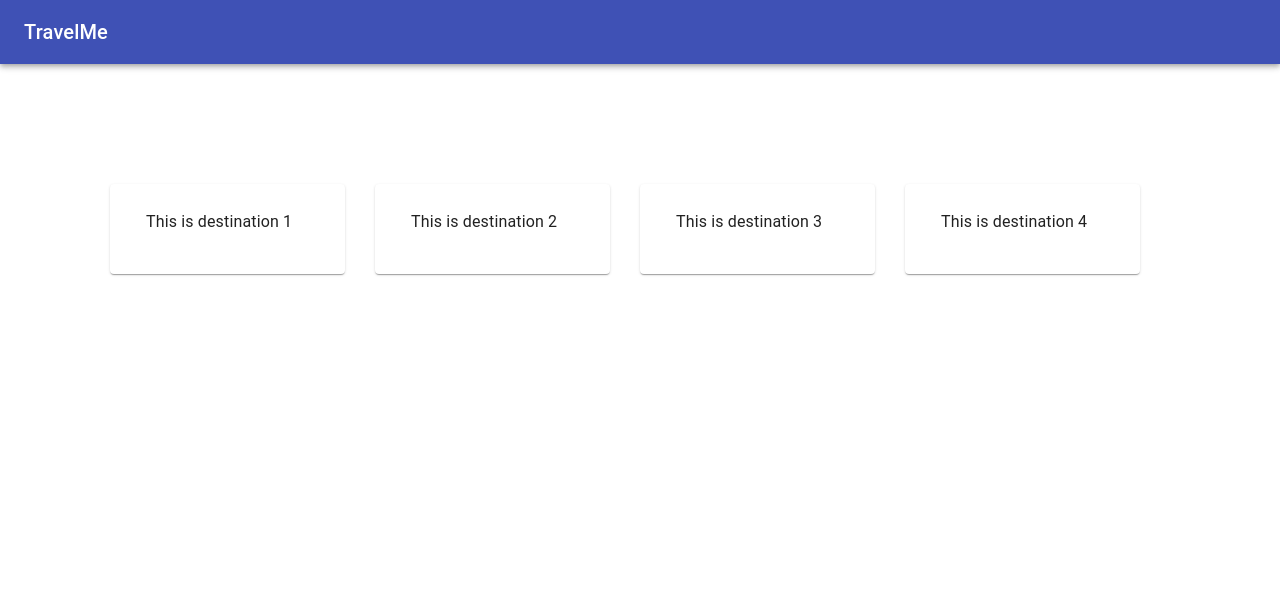
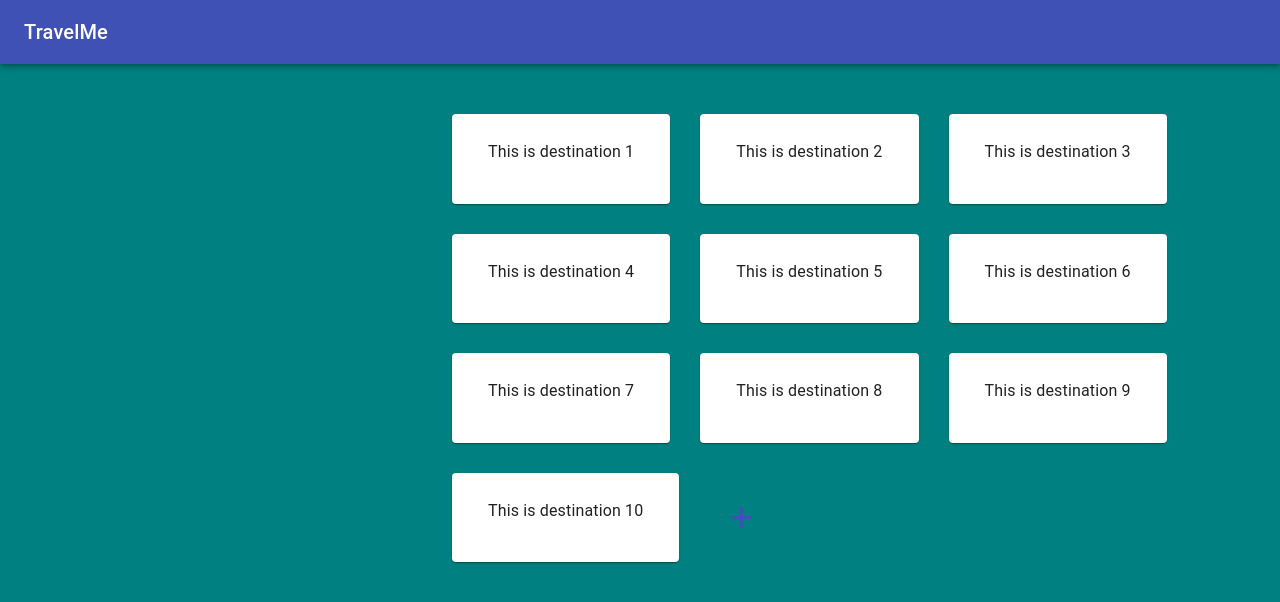
Before and after one commit to gootieno/EasyBreezy, a React (Create React App) app in the folder frontend/: page /destinations in a window 1280 px wide. Shown: the top 602 px of the page. Built offline with nearby package versions, Linux system fonts and the light colour scheme.

Commit message:
created a modal for adding destinations and deleted home component

```diff
--- a/frontend/src/App.js
+++ b/frontend/src/App.js
@@ -11,9 +11,6 @@
       <Route exact path="/">
         <LandingPage />
       </Route>
-      <Route path="/home">
-        <Home />
-      </Route>
       <Route path="/destinations">
         <Destination />
       </Route>
--- a/frontend/src/components/Destination/index.css
+++ b/frontend/src/components/Destination/index.css
@@ -1,6 +1,15 @@
-div.destination-container {
+.destination-container {
   display: flex;
-  margin: 20px 10px 0 10px;
-  justify-content: center;
-  align-items: center;
+  flex-wrap: wrap;
+  margin: 20px 10px 0 20px;
+  width: 60%;
+  padding-left: 27rem;
 }
+
+div.destination {
+  height: 100%;
+  margin: 0;
+  padding: 0;
+  overflow: hidden;
+  background-color: teal;
+}
--- a/frontend/src/components/Destination/index.js
+++ b/frontend/src/components/Destination/index.js
@@ -1,18 +1,25 @@
 import React, { useState } from "react";
 import { useHistory } from "react-router-dom";
 import Card from "@material-ui/core/Card";
+import Button from "@material-ui/core/Button";
+import Dialog from "@material-ui/core/Dialog";
+import DialogTitle from "@material-ui/core/DialogTitle";
+import DialogContent from "@material-ui/core/DialogContent";
+import DialogContentText from "@material-ui/core/DialogContentText";
+import TextField from "@material-ui/core/TextField";
+import DialogActions from "@material-ui/core/DialogActions";
 import CardContent from "@material-ui/core/CardContent";
 import Typography from "@material-ui/core/Typography";
 import { makeStyles } from "@material-ui/core/styles";
 import Navigation from "../Navigation";
-
+import AddIcon from "@material-ui/icons/Add";
 
 import "./index.css";
 
 const useStyles = makeStyles((theme) => ({
   root: {
-    flexGrow: 1,
     marginRight: "30px",
+    marginTop: "30px",
     cursor: "pointer",
   },
   menuButton: {
@@ -20,13 +27,39 @@
   },
   title: {
     flexGrow: 1,
-
     padding: "10px 20px",
+  },
+  addButton: {
+    marginTop: "30px",
   },
 }));
 
 function Destination() {
-  const [destinations, setDestinations] = useState([1, 2, 3, 4]);
+  const [destinations, setDestinations] = useState([
+    1, 2, 3, 4, 5, 6, 7, 8, 9, 10,
+  ]);
+
+  const [open, setOpen] = useState(false);
+
+  const [destinationName, setDestinationName] = useState("");
+
+  const handleClickOpen = () => {
+    setOpen(true);
+  };
+
+  const handleClose = () => {
+    setOpen(false);
+  };
+
+  const handleChange = (e) => {
+    setDestinationName(e.target.value);
+  };
+
+  const handleCreate = () => {
+    const next = destinations.length + 1;
+    setDestinations([...destinations, next]);
+    handleClose();
+  };
 
   const classes = useStyles();
   const history = useHistory();
@@ -37,6 +70,7 @@
 
   return (
     <>
+      <div className="destination">
         <Navigation />
         <div className="destination-container">
           {destinations.map((destination, i) => (
@@ -53,6 +87,37 @@
               </CardContent>
             </Card>
           ))}
+          <Button className={classes.addButton} onClick={handleClickOpen}>
+            <AddIcon fontSize="large" color="primary" />
+          </Button>
+          <Dialog
+            open={open}
+            onClose={handleClose}
+            aria-labelledby="form-dialog-title"
+          >
+            <DialogTitle id="form-dialog-title">New Destination</DialogTitle>
+            <DialogContent>
+              <TextField
+                autoFocus
+                margin="dense"
+                id="name"
+                placeholder="Going to.."
+                type="email"
+                fullWidth
+                onChange={handleChange}
+                value={destinationName}
+              />
+            </DialogContent>
+            <DialogActions>
+              <Button onClick={handleClose} color="primary">
+                Cancel
+              </Button>
+              <Button onClick={handleCreate} color="primary">
+                Create
+              </Button>
+            </DialogActions>
+          </Dialog>
+        </div>
       </div>
     </>
   );
--- a/frontend/src/components/Home/index.css
+++ /dev/null
@@ -1,6 +0,0 @@
-.destination-container {
-  padding: 100px;
-  display: flex;
-  justify-content: center;
-  align-items: center;
-}
--- a/frontend/src/components/Home/index.js
+++ /dev/null
@@ -1,42 +0,0 @@
-import React from "react";
-import { useHistory } from "react-router-dom";
-
-import { makeStyles } from "@material-ui/core/styles";
-import "./index.css";
-import Navigation from "../Navigation";
-import Destination from "../Destination";
-
-const useStyles = makeStyles((theme) => ({
-  root: {
-    flexGrow: 1,
-  },
-  menuButton: {
-    marginRight: theme.spacing(2),
-  },
-  title: {
-    flexGrow: 1,
-    cursor: "pointer",
-    padding: "10px 20px",
-  },
-}));
-
-function LandingPage() {
-  const history = useHistory();
-  const handleDestinations = (e) => {
-    history.push("/destinations");
-  };
-
-  const classes = useStyles();
-  return (
-    <div>
-      <Navigation />
-      <div className="destination-container">
-        <div>
-          <Destination />
-        </div>
-      </div>
-    </div>
-  );
-}
-
-export default LandingPage;
```
Lines whose indentation alone changed are shown as unchanged.
